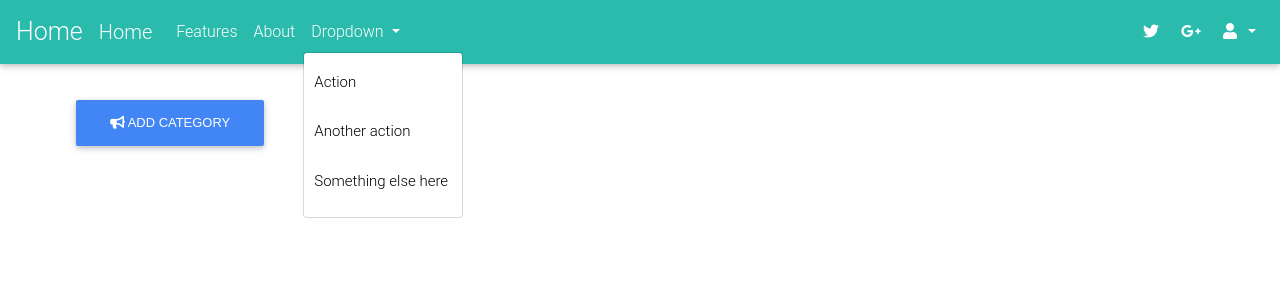
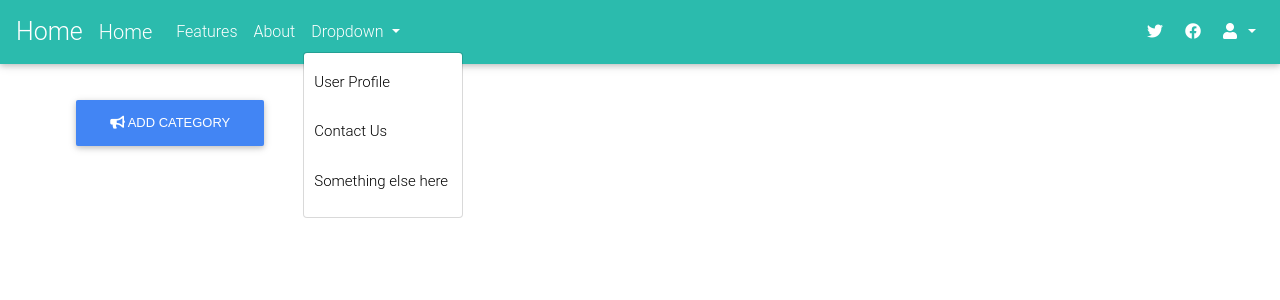
Before and after one commit to JOFLIX/pitcherz, a Flask app: page / in a window 1280 px wide, after a click on "Dropdown". Shown: the top 300 px of the page. Run offline with Flask 2, Linux system fonts and the light colour scheme; data that the repository does not hold is empty; some libraries are stand-ins or nearby versions.

Commit message:
upgrades the navbar

```diff
--- a/app/templates/navbar.html
+++ b/app/templates/navbar.html
@@ -15,31 +15,31 @@
         </a>
       </li>
       <li class="nav-item">
-        <a class="nav-link" href="#">Features</a>
+        <a class="nav-link" href="/features">Features</a>
       </li>
       <li class="nav-item">
-        <a class="nav-link" href="#">About</a>
+        <a class="nav-link" href="/about">About</a>
       </li>
       <li class="nav-item dropdown">
         <a class="nav-link dropdown-toggle" id="navbarDropdownMenuLink-333" data-toggle="dropdown"
           aria-haspopup="true" aria-expanded="false">Dropdown
         </a>
         <div class="dropdown-menu dropdown-default" aria-labelledby="navbarDropdownMenuLink-333">
-          <a class="dropdown-item" href="#">Action</a>
-          <a class="dropdown-item" href="#">Another action</a>
+          <a class="dropdown-item" href="/profile">User Profile</a>
+          <a class="dropdown-item" href="/contact_us">Contact Us</a>
           <a class="dropdown-item" href="#">Something else here</a>
         </div>
       </li>
     </ul>
     <ul class="navbar-nav ml-auto nav-flex-icons">
       <li class="nav-item">
-        <a class="nav-link waves-effect waves-light">
+        <a class="nav-link waves-effect waves-light" href="https://twitter.com/home">
           <i class="fab fa-twitter"></i>
         </a>
       </li>
       <li class="nav-item">
-        <a class="nav-link waves-effect waves-light">
-          <i class="fab fa-google-plus-g"></i>
+        <a class="nav-link waves-effect waves-light" href="https://www.facebook.com/">
+          <i class="fab fa-facebook" ></i>
         </a>
       </li>
       <li class="nav-item dropdown">
```
